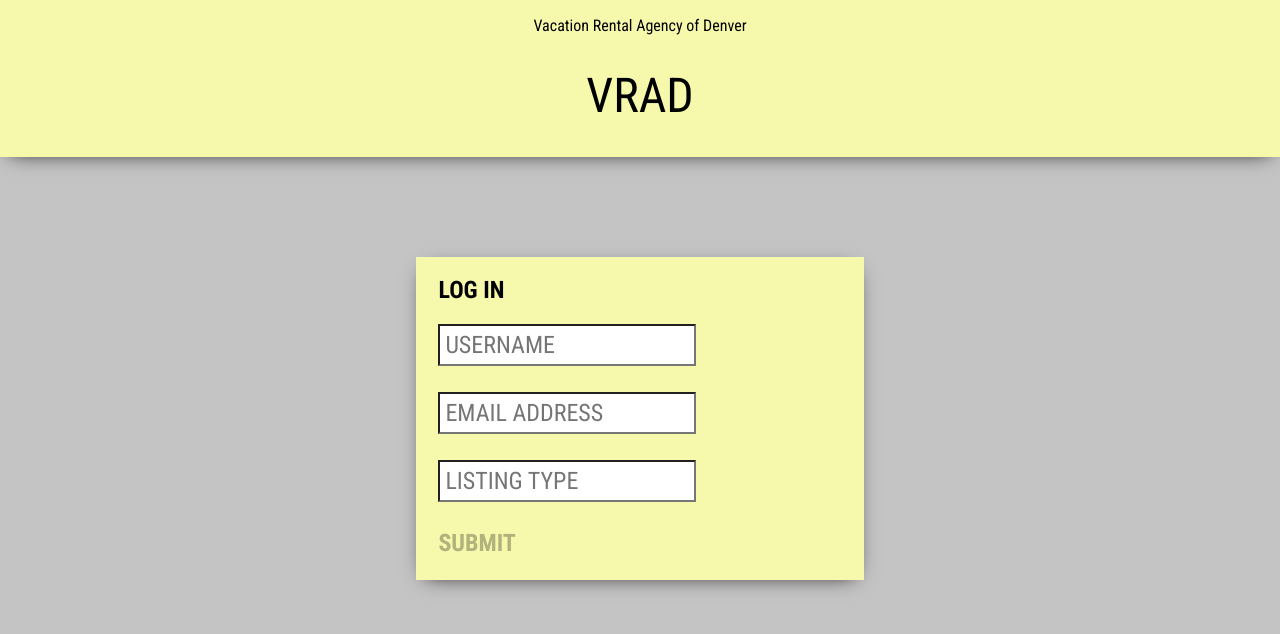
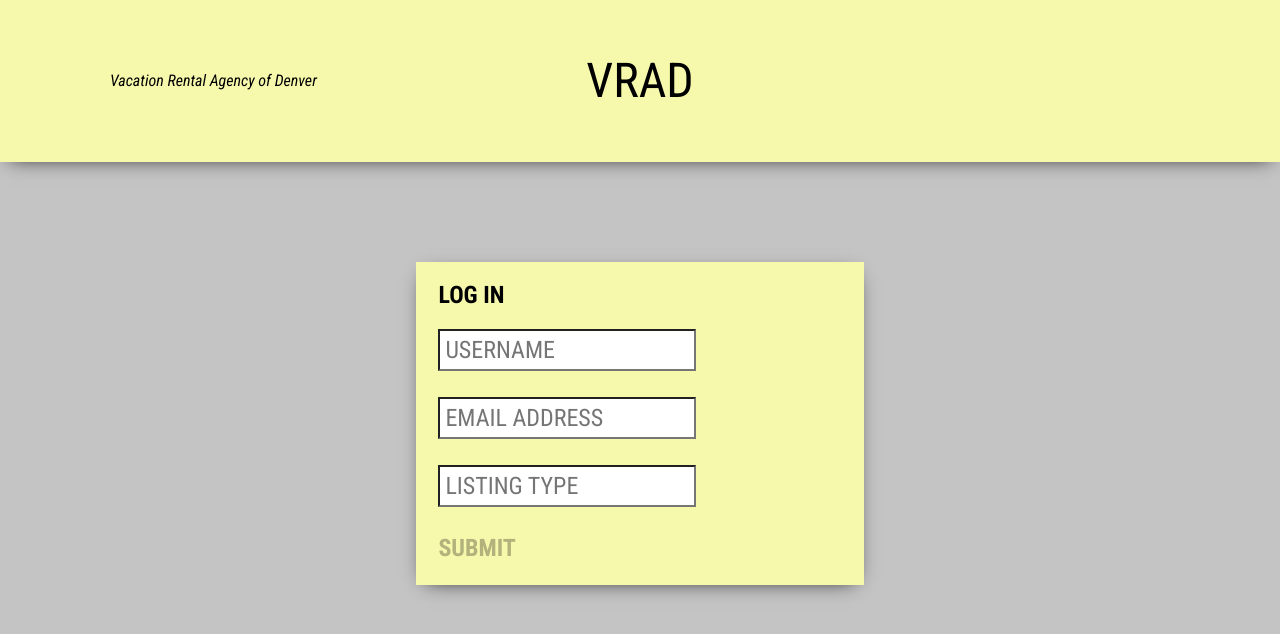
Before and after one commit to megan-venetianer/VRAD, a React (Create React App) app: page / in a window 1280 px wide. Shown: the top 634 px of the page. Built offline with nearby package versions, Linux system fonts and the light colour scheme; no server answers.

Commit message:
Styles new tagline and logout button

```diff
--- a/src/components/Header/Header.css
+++ b/src/components/Header/Header.css
@@ -3,19 +3,31 @@
 header {
   background: #F6F8AB;
   box-shadow: 0 5px 20px -10px;
+  display: grid;
+  grid-template-columns: 1fr 1fr 1fr;
+  grid-template-areas: 'tagline site-title p';
   text-align: center;
   font-family: 'Roboto Condensed', sans-serif;
   padding: 0.1px;
 }
 
+
+.tagline {
+  grid-area: tagline;
+  font-style: italic;
+  margin: auto 0;
+}
 .site-title {
+  grid-area: site-title;
   font-size: 3em;
   font-weight: 400;
-  /* margin: 0; */
+  padding: 20px 0;
 }
 
-.site-tagline {
+.log-out {
+  grid-area: p;
   font-style: italic;
-  font-weight: 300;
-  margin: 0;
+  /* font-weight: 300; */
+  margin: auto;
+  text-align: right;
 }
```
